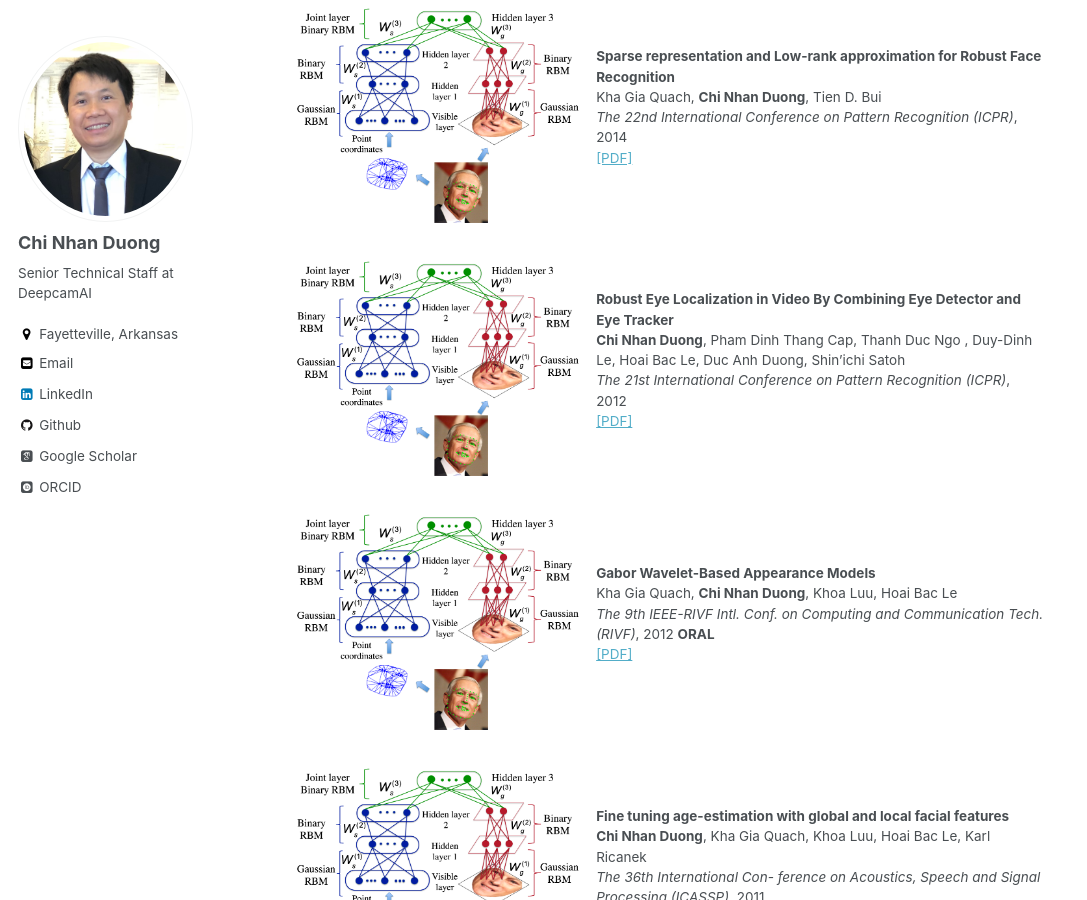
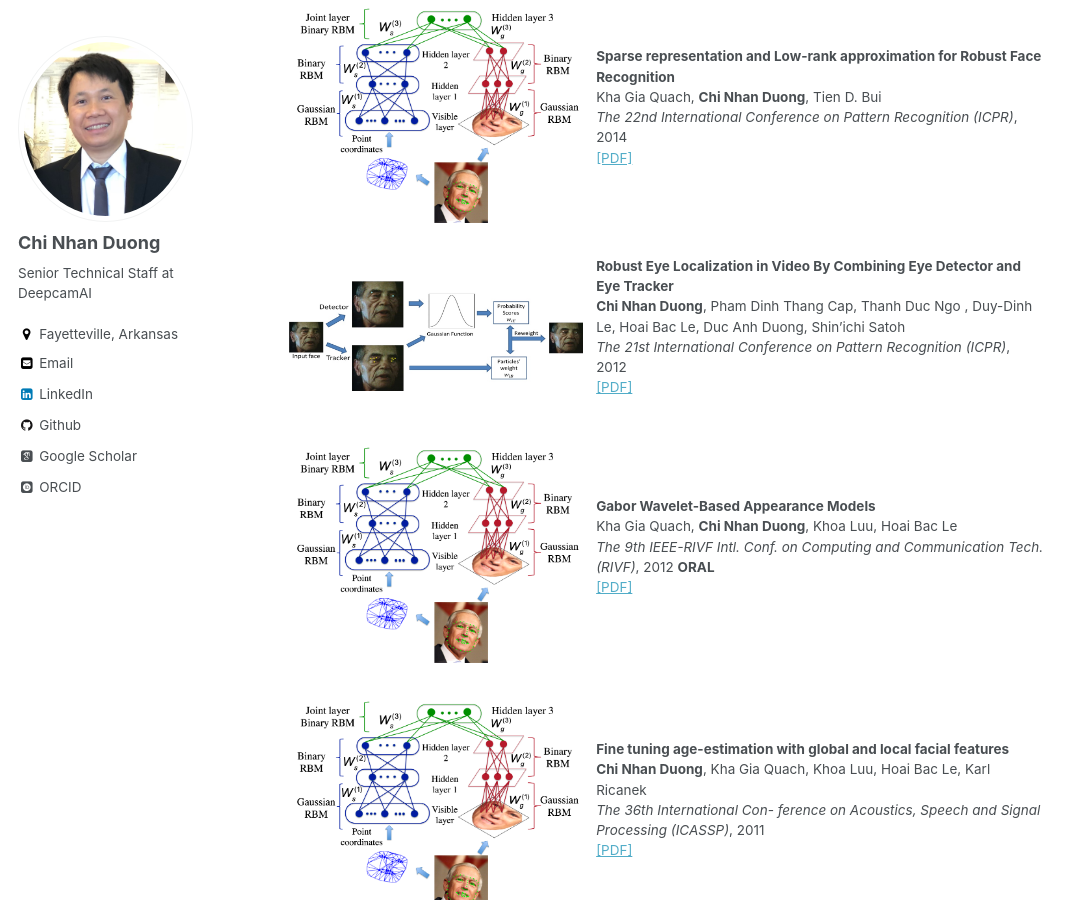
Before and after one commit to dcnhan/dcnhan.github.io, a Jekyll site: the page built from _pages/publications.md, in a window 1280 px wide and 900 px high, scrolled down 3087 px. Shown: the whole window, without its empty margins (0-1087 px from the left). Built offline with Jekyll 4.4.1, drawn with Linux system fonts in a browser that asks for light colours; some web fonts are replaced.

Commit message:
Build website

```diff
--- a/_pages/publications.md
+++ b/_pages/publications.md
@@ -126,7 +126,7 @@ author_profile: true
 	<a href="https://ieeexplore.ieee.org/abstract/document/6976948">[PDF]</a>
 	</p></td></table>
 <table width="1200" align="center" border="0">
-	<td width="40%" valign="top" align="center"><img src="/images/featured_DAMs.png" alt="thumbnail" width="300" height="240" style="border-style: none"></td>
+	<td width="40%" valign="top" align="center"><img src="/images/featured_EyeLocalization.jpg" alt="thumbnail" width="300" height="240" style="border-style: none"></td>
 	<td width="60%" valign="top"><p><heading><strong>Robust Eye Localization in Video By Combining Eye Detector and Eye Tracker</strong></heading><br>
 	<strong> Chi Nhan Duong</strong>, Pham Dinh Thang Cap, Thanh Duc Ngo , Duy-Dinh Le, Hoai Bac Le, Duc Anh Duong, Shin’ichi Satoh<br>
     <em>The 21st International Conference on Pattern Recognition (ICPR)</em>, 2012 <br>
```
Also changed, not shown: images/featured_EyeLocalization.jpg (added).
